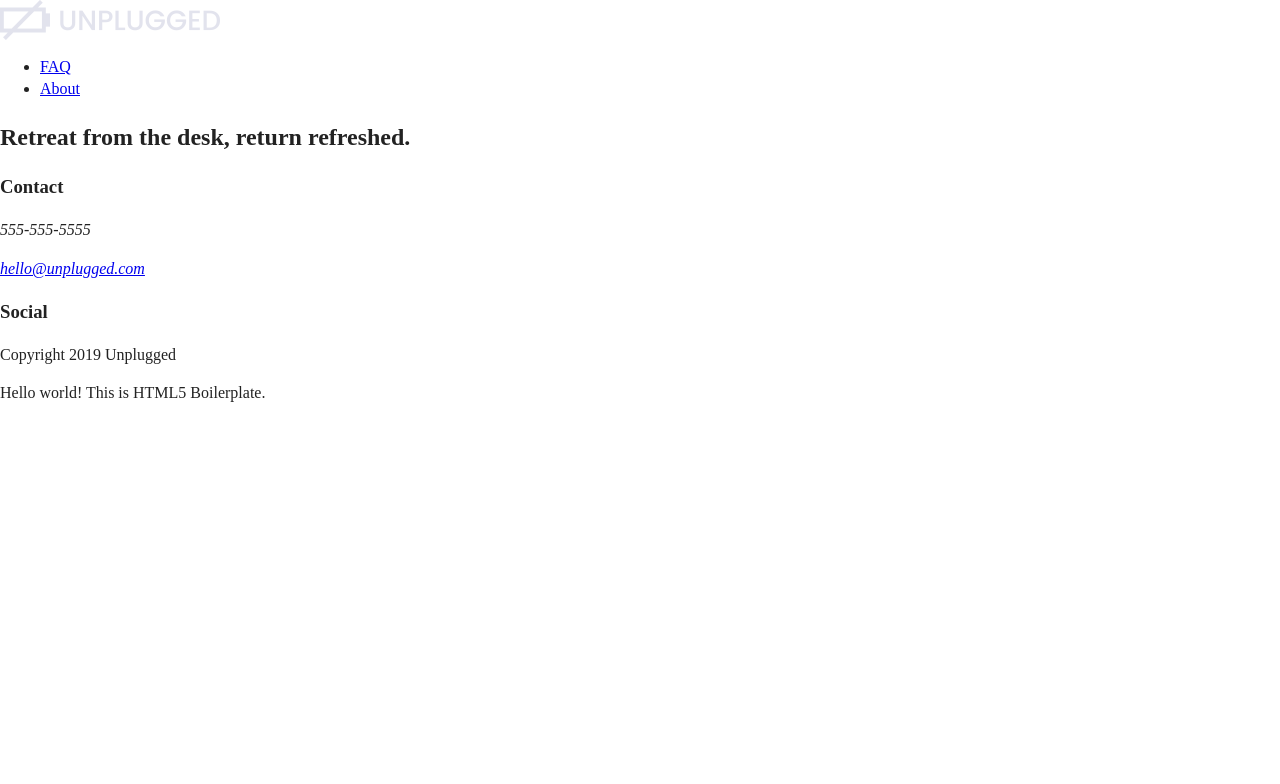
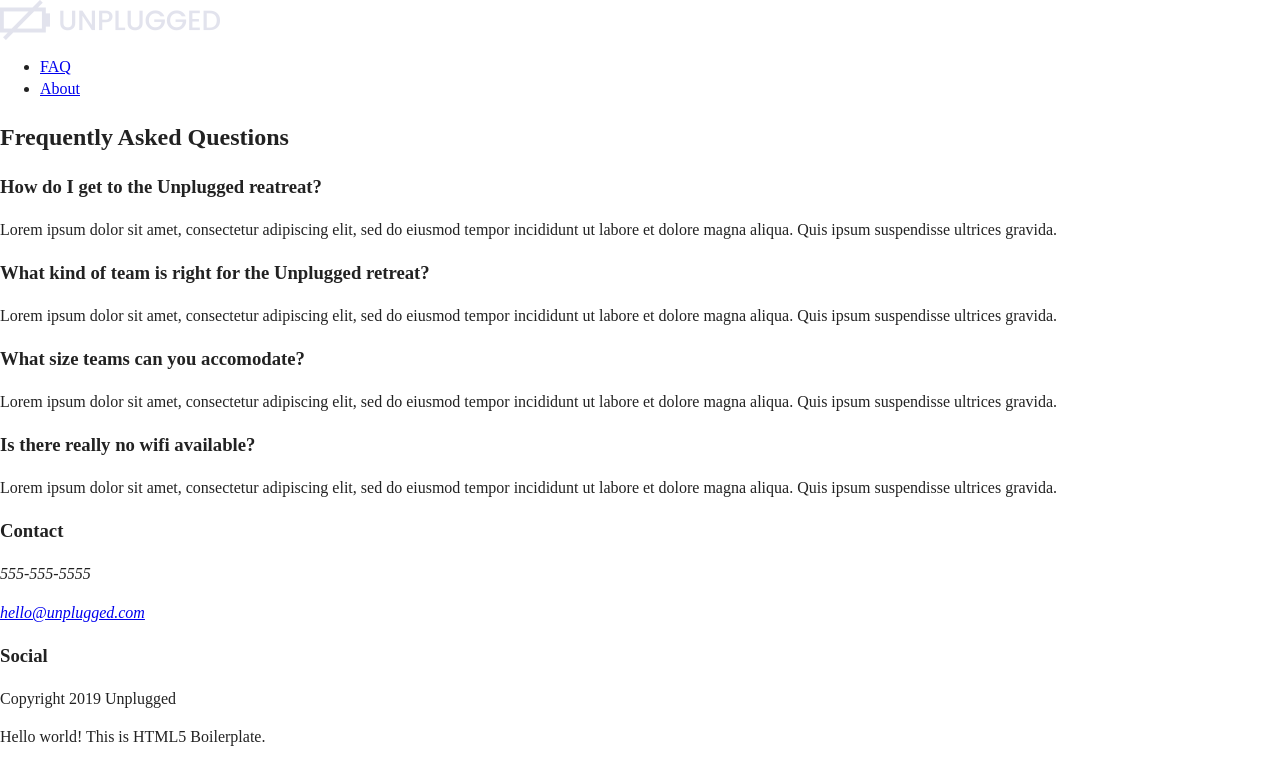
Before and after one commit to reedobrien937/unplugged-retreat, a website: page faq/index.html in a window 1280 px wide. Drawn offline with Linux system fonts and the light colour scheme; files whose address does not match are found by name.

Commit message:
adding content to faq page

```diff
--- a/faq/index.html
+++ b/faq/index.html
@@ -3,14 +3,9 @@
 
 <head>
   <meta charset="utf-8">
-  <title></title>
+  <title>FAQ Unplugged Retreat</title>
   <meta name="description" content="">
   <meta name="viewport" content="width=device-width, initial-scale=1">
-
-  <meta property="og:title" content="">
-  <meta property="og:type" content="">
-  <meta property="og:url" content="">
-  <meta property="og:image" content="">
 
   <link rel="manifest" href="site.webmanifest">
   <link rel="apple-touch-icon" href="icon.png">
@@ -27,17 +22,44 @@
 
   <header>
     <div class="content-wrapper">
-      <a href="#"><img src="img/logo.png" alt="unplugged logo"></a>
+      <a href="#"><img src="../img/logo.png" alt="unplugged logo"></a>
       <div class="header-divider"></div>
       <nav>
         <ul>
-          <li><a href="faq/index.html" target="_blank">FAQ</a></li>
-          <li><a href="about/index.html" target="_blank">About</a></li>
+          <li><a href="index.html" target="_blank">FAQ</a></li>
+          <li><a href="../about/index.html" target="_blank">About</a></li>
         </ul>
       </nav>
-      <h2>Retreat from the desk, return refreshed.</h2>
     </div>
   </header>
+
+  <main>
+    <section class="faq">
+      <div class="content-wrapper">
+        <h2>Frequently Asked Questions</h2>
+          <div class="faq-content">
+            <h3>How do I get to the Unplugged reatreat?</h3>
+            <p>Lorem ipsum dolor sit amet, consectetur adipiscing elit, sed do eiusmod tempor incididunt
+              ut labore et dolore magna aliqua. Quis ipsum suspendisse ultrices gravida.</p>
+          </div>
+          <div class="faq-content">
+            <h3>What kind of team is right for the Unplugged retreat?</h3>
+            <p>Lorem ipsum dolor sit amet, consectetur adipiscing elit, sed do eiusmod tempor incididunt
+              ut labore et dolore magna aliqua. Quis ipsum suspendisse ultrices gravida.</p>
+          </div>
+          <div class="faq-content">
+            <h3>What size teams can you accomodate?</h3>
+            <p>Lorem ipsum dolor sit amet, consectetur adipiscing elit, sed do eiusmod tempor incididunt
+              ut labore et dolore magna aliqua. Quis ipsum suspendisse ultrices gravida.</p>
+          </div>
+          <div class="faq-content">
+            <h3>Is there really no wifi available?</h3>
+            <p>Lorem ipsum dolor sit amet, consectetur adipiscing elit, sed do eiusmod tempor incididunt
+              ut labore et dolore magna aliqua. Quis ipsum suspendisse ultrices gravida.</p>
+          </div>
+      </div>
+    </section>
+  </main>
 
   <footer>
 
```
